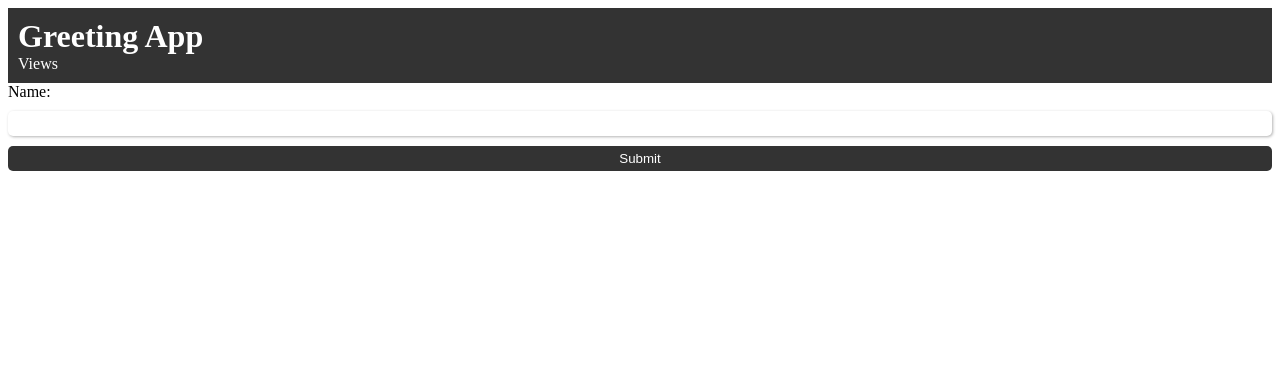
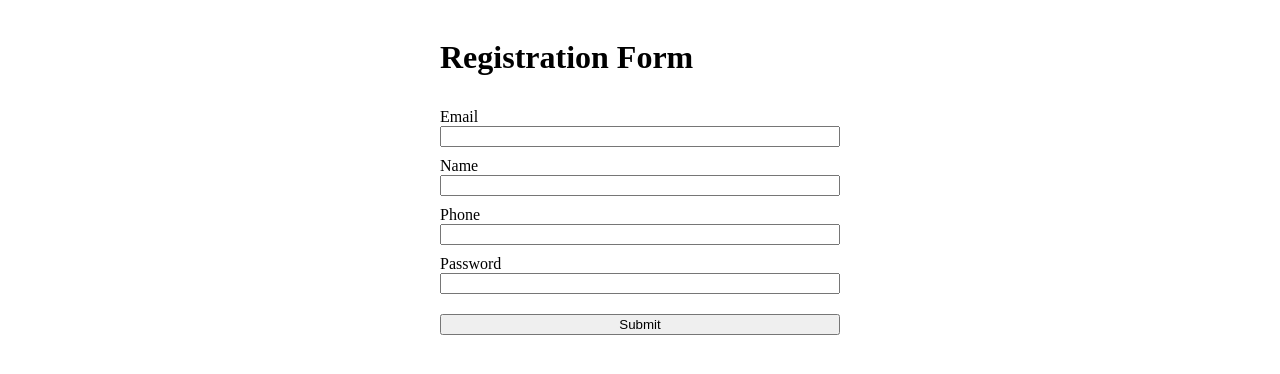
Before and after one commit to dixitvij43015/lambda, a plain HTML site: page index.html in a window 1280 px wide. Drawn offline with Linux system fonts and the light colour scheme; no server answers.

Commit message:
added api gateway URL

```diff
--- a/index.html
+++ b/index.html
@@ -1,22 +1,30 @@
 <!DOCTYPE html>
 <html>
 <head>
-	<title>A Monk in Cloud</title>
-	<link rel="stylesheet" type="text/css" href="style.css">
+    <title>Registration Form</title>
+    <link rel="stylesheet" href="style.css">
 </head>
 <body>
-	<header>
-		<h1>Greeting App</h1>
-        <div class="counter-number">Views</div>
-	</header>
-	<main>
-		<form>
-			<label for="name">Name:</label>
-			<input type="text" id="name" name="name">
-			<button id="submit-btn">Submit</button>
-		</form>
-		<p id="greeting"></p>
-	</main>
-	<script src="script.js"></script>
+    <div class="container">
+        <h1>Registration Form</h1>
+        <form>
+
+            <label for="email">Email</label>
+            <input type="email" id="email" name="email" required>
+
+            <label for="name">Name</label>
+            <input type="text" id="name" name="name" required>
+
+
+            <label for="phone">Phone</label>
+            <input type="tel" id="phone" name="phone" pattern="[0-9]{10}" required>
+
+            <label for="password">Password</label>
+            <input type="password" id="password" name="password" required>
+
+            <input type="submit" value="Submit" onclick="submitForm()">
+        </form>
+    </div>
+    <script src="script.js"></script>
 </body>
 </html>
--- a/script.js
+++ b/script.js
@@ -1,18 +1,39 @@
-const form = document.querySelector('form');
-const greeting = document.querySelector('#greeting');
+function submitForm() {
+    event.preventDefault();
 
-form.addEventListener('submit', (event) => {
-	event.preventDefault();
-	const name = document.querySelector('#name').value;
-	greeting.textContent = `Hello, ${name}!`;
-});
+    // Get form data
+    const name = document.getElementById('name').value;
+    const email = document.getElementById('email').value;
+    const phone = document.getElementById('phone').value;
+    const password = document.getElementById('password').value;
 
-const counter = document.querySelector(".counter-number");
-async function updateCounter() {
-    let response = await fetch(
-        "https://o73g5ptpujgtclinhzhhneplje0jogoh.lambda-url.us-east-1.on.aws/"
-    );
-    let data = await response.json();
-    counter.innerHTML = `Views: ${data}`;
+    // Create request object
+    const xhr = new XMLHttpRequest();
+
+    // Set up request
+    xhr.open('POST', 'https://x3w2ebozaf.execute-api.us-east-1.amazonaws.com/dev/register', true);
+    xhr.setRequestHeader('Content-Type', 'application/json');
+
+    // Set up response handler
+    xhr.onreadystatechange = function() {
+        if (xhr.readyState === XMLHttpRequest.DONE) {
+            if (xhr.status === 200) {
+                alert('Registration successful!');
+                document.getElementById('name').value = '';
+                document.getElementById('email').value = '';
+                document.getElementById('phone').value = '';
+                document.getElementById('password').value = '';
+            } else {
+                alert('Registration failed: ' + xhr.responseText);
+            }
+        }
+    };
+
+    // Send request
+    xhr.send(JSON.stringify({
+        name: name,
+        email: email,
+        phone: phone,
+        password: password
+    }));
 }
-updateCounter();
--- a/style.css
+++ b/style.css
@@ -1,40 +1,18 @@
-header {
-	background-color: #333;
-	color: #fff;
-	padding: 10px;
-}
-
-h1 {
-	margin: 0;
+.container {
+    max-width: 400px;
+    margin: auto;
+    padding: 10px;
 }
 
 form {
-	display: flex;
-	flex-direction: column;
+    display: flex;
+    flex-direction: column;
 }
 
 label {
-	margin-bottom: 10px;
+    margin-top: 10px;
 }
 
-input[type="text"] {
-	padding: 5px;
-	margin-bottom: 10px;
-	border-radius: 5px;
-	border: none;
-	box-shadow: 1px 1px 3px rgba(0, 0, 0, 0.3);
+input[type="submit"] {
+    margin-top: 20px;
 }
-
-button {
-	padding: 5px 10px;
-	background-color: #333;
-	color: #fff;
-	border: none;
-	border-radius: 5px;
-	cursor: pointer;
-}
-
-#greeting {
-	margin-top: 20px;
-	font-size: 1.2rem;
-}
```
Also changed, not shown: 1 other file.
